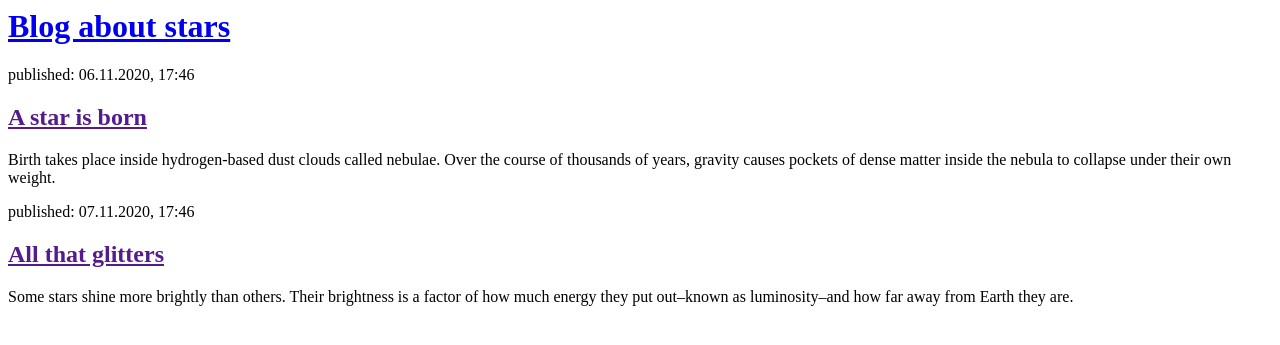
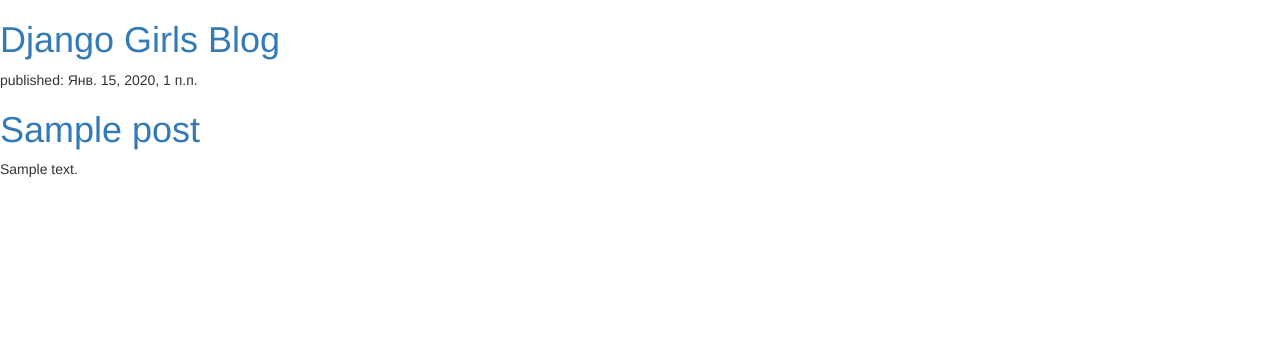
Before and after one commit to Alua-Magavyanova/my-first-blog, a Django app: page / in a window 1280 px wide. Shown: the top 345 px of the page. Run offline with Django 3.2, Linux system fonts and the light colour scheme; tables that the repository leaves empty hold one stand-in row (values such as "Sample post"); some libraries are stand-ins or nearby versions.

Commit message:
Modified templates to display posts from database.

```diff
--- a/blog/templates/blog/post_list.html
+++ b/blog/templates/blog/post_list.html
@@ -1,22 +1,14 @@
-<html>
-    <head>
-        <title>Blog about stars</title>
-    </head>
-    <body>
-        <div>
-            <h1><a href="/">Blog about stars</a></h1>
-        </div>
+<div>
+    <h1><a href="/">Django Girls Blog</a></h1>
+</div>
 
-        <div>
-            <p>published: 06.11.2020, 17:46</p>
-            <h2><a href="">A star is born</a></h2>
-            <p> Birth takes place inside hydrogen-based dust clouds called nebulae. Over the course of thousands of years, gravity causes pockets of dense matter inside the nebula to collapse under their own weight.</p>
-        </div>
+{% for post in posts %}
+    <div>
+        <p>published: {{ post.published_date }}</p>
+        <h1><a href="">{{ post.title }}</a></h1>
+        <p>{{ post.text|linebreaksbr }}</p>
+    </div>
+{% endfor %}
 
-        <div>
-            <p>published: 07.11.2020, 17:46</p>
-            <h2><a href="">All that glitters</a></h2>
-            <p>Some stars shine more brightly than others. Their brightness is a factor of how much energy they put out–known as luminosity–and how far away from Earth they are. </p>
-        </div>
-    </body>
-</html>
+<link rel="stylesheet" href="//maxcdn.bootstrapcdn.com/bootstrap/3.2.0/css/bootstrap.min.css">
+<link rel="stylesheet" href="//maxcdn.bootstrapcdn.com/bootstrap/3.2.0/css/bootstrap-theme.min.css">
--- a/blog/views.py
+++ b/blog/views.py
@@ -1,5 +1,7 @@
 from django.shortcuts import render
+from django.utils import timezone
+from .models import Post
 
-# Create your views here.
 def post_list(request):
-    return render(request, 'blog/post_list.html', {})
+    posts = Post.objects.filter(published_date__lte=timezone.now()).order_by('published_date')
+    return render(request, 'blog/post_list.html', {'posts': posts})
```
